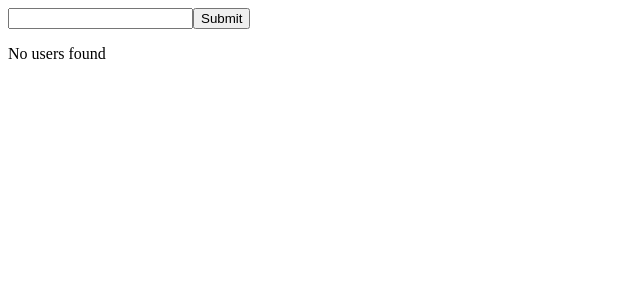
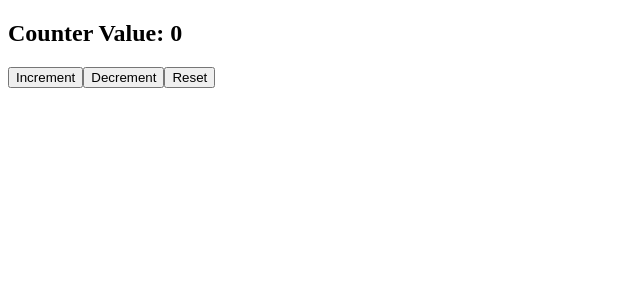
Before and after one commit to BJOTN/React, a React (Vite) app in the folder my-app/: page / in a window 1280 px wide. Shown: the top 300 px of the page, without its empty margins (0-640 px from the left). Built offline with nearby package versions, Linux system fonts and the light colour scheme.

Commit message:
excercise

```diff
--- a/my-app/src/App.jsx
+++ b/my-app/src/App.jsx
@@ -14,13 +14,10 @@ import GithubUser from "./GithubUser"
 import GithubUsers from "./GithubUsers"
 
 function App() {
-  const [language ,setLanguage] = useState('en');
 
-  const changeLanguage = (newLanguage)=>{
-    setLanguage(newLanguage)
-  }
   return (
-    <GithubUsers />
+
+    <Counter />
   )
 }
 
--- a/my-app/src/Counter.jsx
+++ b/my-app/src/Counter.jsx
@@ -1,25 +1,7 @@
-import React, { useState, useEffect, useRef } from 'react';
+import React, { useState} from 'react';
 
-export function Counter({ initialValue = 0, incrementAmount = 1, decrementAmount = 1 }) {
+function useCounter(initialValue = 0,incrementAmount = 1,decrementAmount =1){
   const [counter, setCounter] = useState(initialValue);
-  const directionRef = useRef(null);
-  const prevValueRef = useRef(null);
-
-  useEffect(() => {
-    // Determine the direction of the change
-    const direction = counter > prevValueRef.current ? 'up' : 'down';
-
-    // Update the ref with the direction
-    directionRef.current = direction;
-
-    // Print to the console only when the direction changes
-    if (direction !== prevValueRef.current) {
-      console.log(`Direction changed: ${direction}`);
-    }
-
-    // Update the previous value ref
-    prevValueRef.current = counter;
-  }, [counter]);
 
   const onIncrement = () => {
     setCounter((c) => c + incrementAmount);
@@ -36,13 +18,23 @@ export function Counter({ initialValue = 0, incrementAmount = 1, decrementAmount
   const onReset = () => {
     setCounter(0);
   };
+  return{
+    currentNum:counter,
+    increment: onIncrement,
+    decrement: onDecrement,
+    reset: onReset
+  }
+}
+
+export function Counter({ initialValue = 0}) {
+  const {currentNum, increment,decrement, reset} =useCounter(initialValue)
 
   return (
     <div>
-      <h2>Counter Value: {counter}</h2>
-      <button onClick={onIncrement}>Increment</button>
-      <button onClick={onDecrement}>Decrement</button>
-      <button onClick={onReset}>Reset</button>
+      <h2>Counter Value: {currentNum}</h2>
+      <button onClick={increment}>Increment</button>
+      <button onClick={decrement}>Decrement</button>
+      <button onClick={reset}>Reset</button>
     </div>
   );
 }
```
